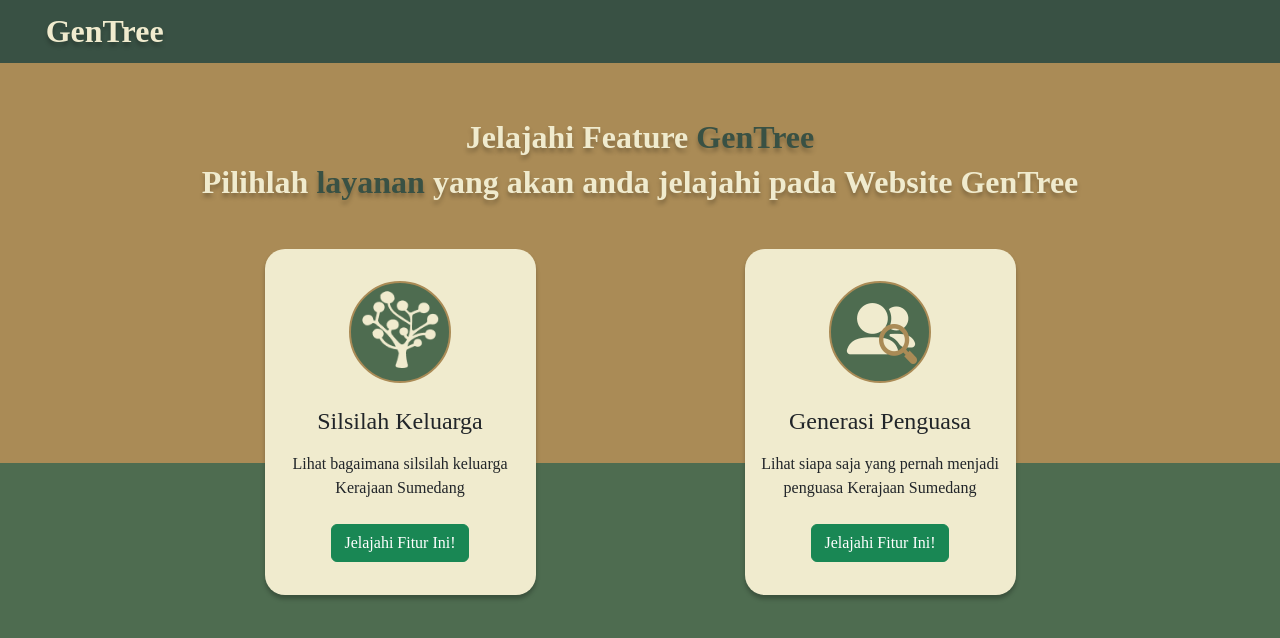
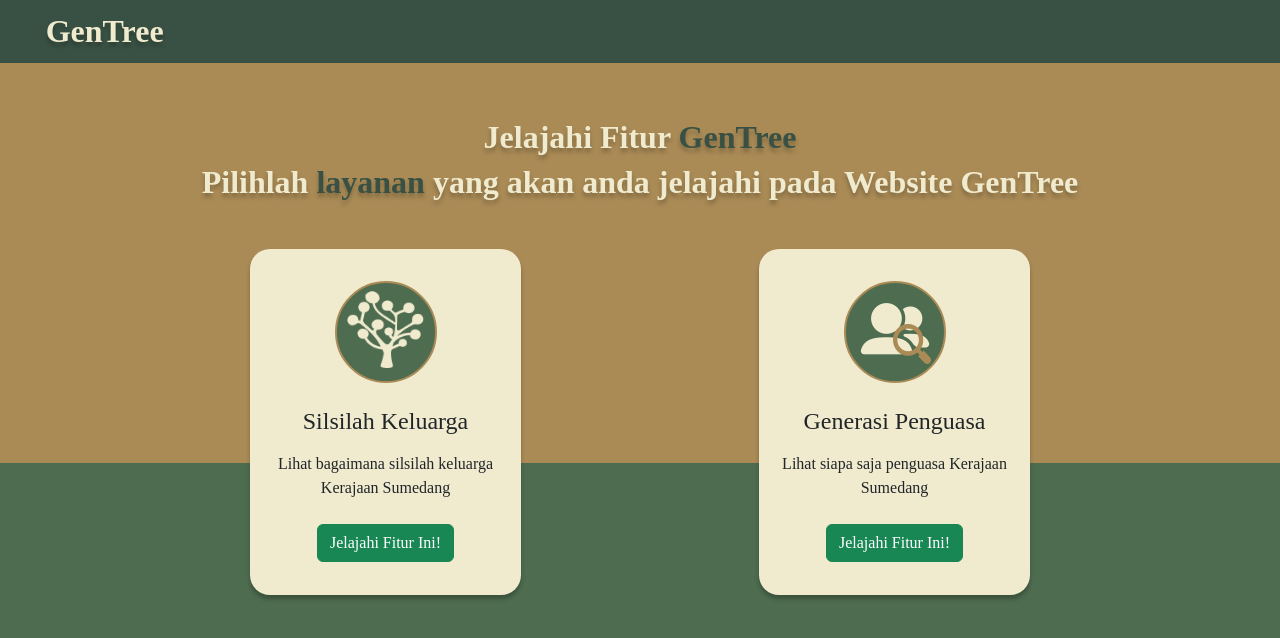
Before and after one commit to matthewfelixr/genealogy-tree, a React (Create React App) app: page /features in a window 1280 px wide. Shown: the top 638 px of the page. Built offline with nearby package versions, Linux system fonts and the light colour scheme.

Commit message:
Move Landing and Feature content to JSON

```diff
--- a/src/page/features/Features.js
+++ b/src/page/features/Features.js
@@ -2,6 +2,7 @@ import React from "react";
 import Navbar from "../../components/Navbar/Navbar";
 import CardFeature from "../../components/Cards/CardFeature";
 import "./Features.css"
+import content from './content.json'
 
 function Features() {
 
@@ -10,30 +11,35 @@ function Features() {
     <>
       <Navbar/>
       <div className="feature-body py-5">
-        <h1 className="mt-2 mb-2 text-center feature-title">Jelajahi Feature <span className="highlight">GenTree</span></h1>
-        <p className="mb-5 text-center feature-sub">Pilihlah <span className="highlight">layanan</span> yang akan anda jelajahi pada Website GenTree</p>
-        <div className="row mx-auto my-auto w-75">
-          <div className="col align-items-center justify-content-center d-flex">
-            <CardFeature
-            picture="/image/silsilah-keluarga.png"
-            title="Silsilah Keluarga"
-            description="Lihat bagaimana silsilah keluarga Kerajaan Sumedang"
-            feature_name="family-tree"
-            />
-          </div>
-          {/* <div className="col align-items-center justify-content-center d-flex">
-            <CardFeature
-            picture="/image/cari-silsilah.png"
-            title="Cari Silsilah Keluarga"
-            description="Pelajari sebagian silsilah keluarga"/>
-          </div> */}
-          <div className="col align-items-center justify-content-center d-flex">
-          <CardFeature
-            picture="/image/cari-silsilah.png"
-            title="Generasi Penguasa"
-            description="Lihat siapa saja yang pernah menjadi penguasa Kerajaan Sumedang"
-            feature_name="ruler-tree"
-            />
+        <h1 className="mt-2 mb-2 text-center feature-title">{content?.title.map((word, index) => (
+        <span
+          key={index}
+          className={word.style ? word.style : null}
+        >
+          {word.text}
+        </span>
+      ))}</h1>
+        <p className="mb-5 text-center feature-sub">{content?.sub_title.map((word, index) => (
+        <span
+          key={index}
+          className={word.style ? word.style : null}
+        >
+          {word.text}
+        </span>
+      ))}</p>
+        <div className="row mx-auto my-auto card_grid">
+          <div className="col-12 align-items-center justify-content-evenly d-md-flex d-sm-block">
+            {content?.card?.feature.map((features,index)=>(
+              <div key={index}>
+              <CardFeature
+
+              picture={features.image}
+              title={features.title}
+              description={features.desc}
+              feature_name={features.name}
+              />
+              </div>
+            ))}
           </div>
         </div>
       </div>
--- /dev/null
+++ b/src/page/features/content.json
@@ -0,0 +1,44 @@
+{
+  "title": [
+    {
+      "text": "Jelajahi "
+    },
+    {
+      "text": "Fitur"
+    },
+    {
+      "text": " GenTree",
+      "style": "highlight"
+    }
+  ],
+  "sub_title": [
+    {
+      "text": "Pilihlah "
+    },
+    {
+      "text": "layanan",
+      "style": "highlight"
+    },
+    {
+      "text": " yang akan anda jelajahi pada Website GenTree"
+    }
+  ],
+  "card": {
+    "feature": [
+      {
+        "image": "/image/silsilah-keluarga.png",
+        "title": "Silsilah Keluarga",
+        "name": "family-tree",
+        "desc": "Lihat bagaimana silsilah keluarga Kerajaan Sumedang",
+        "button_text": "Jelajahi Fitur Ini!"
+      },
+      {
+        "image": "/image/cari-silsilah.png",
+        "title": "Generasi Penguasa",
+        "name": "ruler-tree",
+        "desc": "Lihat siapa saja penguasa Kerajaan Sumedang",
+        "button_text": "Jelajahi Fitur Ini!"
+      }
+    ]
+  }
+}
--- a/src/page/landing/LandingPage.js
+++ b/src/page/landing/LandingPage.js
@@ -2,6 +2,7 @@ import React from "react";
 import Navbar from "../../components/Navbar/Navbar";
 import { Link } from "react-router-dom";
 import { Card } from "react-bootstrap";
+import content from "./content.json"
 
 function LandingPage() {
 
@@ -29,7 +30,7 @@ function LandingPage() {
                   alt="logo-sumedang"
                   width={200}
                   height={200}
-                  src="/image/GenTree.png"
+                  src={content?.section_1.image}
                 />
               </div>
               <div className="col p-0">
@@ -42,7 +43,7 @@ function LandingPage() {
                         textShadow: "0px 4px 4px rgba(0, 0, 0, 0.25)",
                       }}
                     >
-                      Web Silsilah Keluarga Kerajaan Sumedang
+                      {content?.section_1.title}
                     </h1>
                     <div className="row">
                       <div className="col">
@@ -52,23 +53,14 @@ function LandingPage() {
                             textShadow: "0px 4px 4px rgba(0, 0, 0, 0.25)",
                           }}
                         >
-                          adalah situs yang menyajikan informasi sejarah
-                          silsilah keluarga Kerajaan Sumedang Larang, yang
-                          merupakan salah satu Kerajaan Islam di Jawa Barat.
-                          Pada web ini, dapat dilihat penguasa generasi-generasi
-                          yang ada. Selain itu, didalam website ini ditampilkan
-                          pula silsilah Keluarga Kerajaan Sumedang Larang.
-                          Penguasa generasi terdahulu ditampilkan dalam diagram
-                          silsilah secara vertikal, sedangkan Silsilah Keluarga
-                          ditampilkan dengan bentuk diagram graf. Klik pada
-                          tombol dibawah untuk jelajahi fitur yang ada.
+                          {content?.section_1.sub_title}
                         </p>
                         <Link to="/features">
                           <button
                             type="button"
                             className="btn btn-success btn-lg border-warning"
                           >
-                            Pelajari Lebih Lanjut
+                            {content?.section_1.button_text}
                           </button>
                         </Link>
                       </div>
@@ -91,15 +83,11 @@ function LandingPage() {
               <div className="col p-0">
                 <div className="row">
                   <div className="col text-end">
-                    <h1 className="fw-semibold">Tentang Kerajaan Sumedang</h1>
+                    <h1 className="fw-semibold">{content?.section_2.title}</h1>
                     <div className="row">
                       <div className="col">
                         <p>
-                          Kerajaan Sumedang Larang merupakan salah satu kerajaan
-                          Islam di pulau Jawa bagian barat yang berdiri pada
-                          tahun 721 M. Kerajaan ini memiliki sejarah yang cukup
-                          panjang, mulai dari abad ke-8 Masehi hingga menjadi
-                          sebuah negara berdaulat di abad ke-16 Masehi.
+                          {content?.section_2.sub_title}
                         </p>
                       </div>
                     </div>
@@ -111,7 +99,7 @@ function LandingPage() {
                   alt="logo-sumedang"
                   width={200}
                   height={250}
-                  src="/image/logo-sumedang.png"
+                  src={content?.section_2.image}
                 />
               </div>
             </div>
@@ -126,7 +114,7 @@ function LandingPage() {
                 textShadow: "0px 4px 4px rgba(0, 0, 0, 0.25)",
               }}
             >
-              Keturunan Pangeran Kornel
+              {content?.section_3.title}
             </h1>
             <h6
               className="fw-semibold text-center mb-5"
@@ -135,53 +123,26 @@ function LandingPage() {
                 textShadow: "0px 4px 4px rgba(0, 0, 0, 0.25)",
               }}
             >
-              Yang merupakan salah satu tokoh berpengaruh dalam masa pemerintahan Kerajaan Sumedang
+              {content?.section_3.sub_title}
             </h6>
             <div className="row justify-content-between d-flex text-center gap-3">
-              <div className="col align-items-center justify-content-center d-flex text-center">
-                    <Card style={{height:'540px'}} >
-                      <Card.Img variant="top" src="/image/pangeran_sugih.jpg" style={styles.cardImage} />
+                {content?.section_3.card.map((cards,index)=>(
+              <div className="col align-items-center justify-content-center d-flex text-center" key={index}>
+                    <Card style={{height:'540px'}}  >
+                      <Card.Img variant="top" src={cards.image} style={styles.cardImage} />
                       <Card.Body >
-                        <Card.Title style={{textAlign:'center', fontSize:'16px'}}>Pangeran Soeria Koesoemah Adinata</Card.Title>
-                        <Card.Title style={{textAlign:'center', fontSize:'16px'}}>(Pangeran Soegih)</Card.Title>
+                        <Card.Title style={{textAlign:'center', fontSize:'16px'}}>{cards.name}</Card.Title>
+                        <Card.Title style={{textAlign:'center', fontSize:'16px'}}>{cards.alias}</Card.Title>
                         <Card.Text>
-                          Bupati Sumedang
+                        {cards.title}
                         </Card.Text>
                         <Card.Text>
-                          1836-1882
+                        {cards.year}
                         </Card.Text>
                       </Card.Body>
                     </Card>
               </div>
-              <div className="col align-items-center justify-content-center d-flex text-center">
-                    <Card style={{height:'540px'}} >
-                      <Card.Img variant="top" src="/image/pangeran_mekah.jpg" style={styles.cardImage} />
-                      <Card.Body>
-                      <Card.Title style={{textAlign:'center', fontSize:'16px'}}>Pangeran Aria Soeria Atmadja</Card.Title>
-                        <Card.Title style={{textAlign:'center', fontSize:'16px'}}>(Pangeran Mekah)</Card.Title>
-                        <Card.Text>
-                          Bupati Sumedang
-                        </Card.Text>
-                        <Card.Text>
-                          1882-1919
-                        </Card.Text>
-                      </Card.Body>
-                    </Card>
-              </div>
-              {/* <div className="col align-items-center justify-content-center d-flex text-center">
-              <Card style={{height:'540px'}} >
-                <Card.Img variant="top" src="/image/kadir_soemawilaga_1.jpg" style={styles.cardImage} />
-                <Card.Body>
-                <Card.Title style={{textAlign:'center', fontSize:'16px'}}>Rd. Kadir Soemawilaga</Card.Title>
-                  <Card.Text>
-                    Lahir : 18 November 1858
-                  </Card.Text>
-                  <Card.Text>
-                    Wafat: 28 April 1928
-                  </Card.Text>
-                </Card.Body>
-              </Card>
-              </div> */}
+                ))}
             </div>
           </div>
         </section>
--- /dev/null
+++ b/src/page/landing/content.json
@@ -0,0 +1,33 @@
+{
+  "section_1": {
+    "image": "/image/GenTree.png",
+    "title": "Web Silsilah Keluarga Kerajaan Sumedang",
+    "sub_title": "adalah situs yang menyajikan informasi sejarah silsilah keluarga Kerajaan Sumedang Larang, yang merupakan salah satu Kerajaan Islam di Jawa Barat. Pada web ini, dapat dilihat penguasa generasi-generasi yang ada. Selain itu, didalam website ini ditampilkan pula silsilah Keluarga Kerajaan Sumedang Larang. Penguasa generasi terdahulu ditampilkan dalam diagram silsilah secara vertikal, sedangkan Silsilah Keluarga ditampilkan dengan bentuk diagram graf. Klik pada tombol dibawah untuk jelajahi fitur yang ada.",
+    "button_text": "Pelajari Lebih Lanjut"
+  },
+  "section_2": {
+    "image": "/image/logo-sumedang.png",
+    "title": "Tentang Kerajaan Sumedang",
+    "sub_title": "Kerajaan Sumedang Larang merupakan salah satu kerajaan Islam di pulau Jawa bagian barat yang berdiri pada tahun 721 M. Kerajaan ini memiliki sejarah yang cukup panjang, mulai dari abad ke-8 Masehi hingga menjadi sebuah negara berdaulat di abad ke-16 Masehi."
+  },
+  "section_3": {
+    "title": "Keturunan Pangeran Kornel",
+    "sub_title": "Yang merupakan salah satu tokoh berpengaruh dalam masa pemerintahan Kerajaan Sumedang",
+    "card": [
+      {
+        "image": "image/pangeran_sugih.jpg",
+        "name": "Pangeran Soeria Koesoemah Adinata",
+        "alias": "(Pangeran Soegih)",
+        "title": "Bupati Sumedang",
+        "year": "1836-1882"
+      },
+      {
+        "image": "image/pangeran_mekah.jpg",
+        "name": "Pangeran Aria Soeria Atmadja",
+        "alias": "(Pangeran Mekah)",
+        "title": "Bupati Sumedang",
+        "year": "1882-1919"
+      }
+    ]
+  }
+}
```
